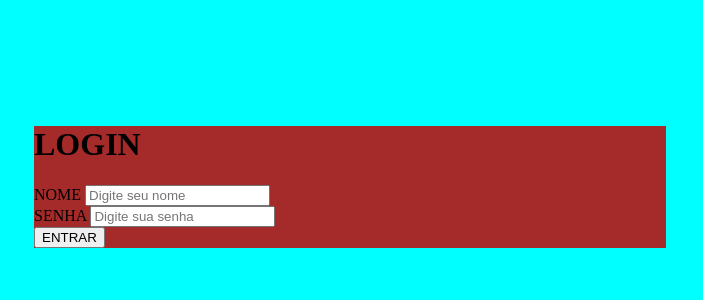
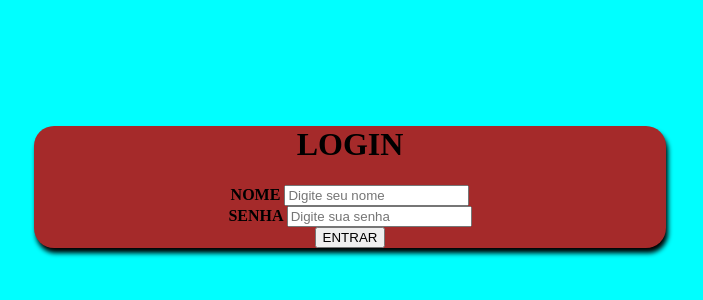
Before and after one commit to zaelii/TabuLend, a Python web app: template templates/login.html in a window 1280 px wide. Shown: the top 300 px of the page, without its empty margins (290-993 px from the left). Run offline with Jinja, Linux system fonts and the light colour scheme; the template is opened without the code that fills it, so the values that code supplies are empty.

Commit message:
parte 1 do login

```diff
--- a/static/css/login.css
+++ b/static/css/login.css
@@ -7,5 +7,10 @@ body{
 div#form_fundo{
     background-color: brown;
     margin: 10% 25% 25% 25%;
+    text-align: center;
+    border-radius: 20px;
+    font-weight: bold;
+    box-shadow: 2px;
+    box-shadow: 2px 5px 5px black;
 
 }
```
